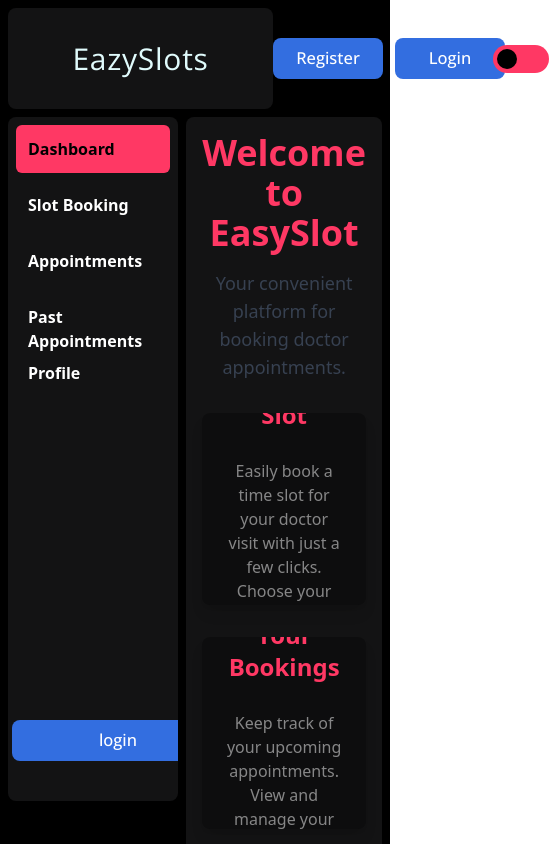
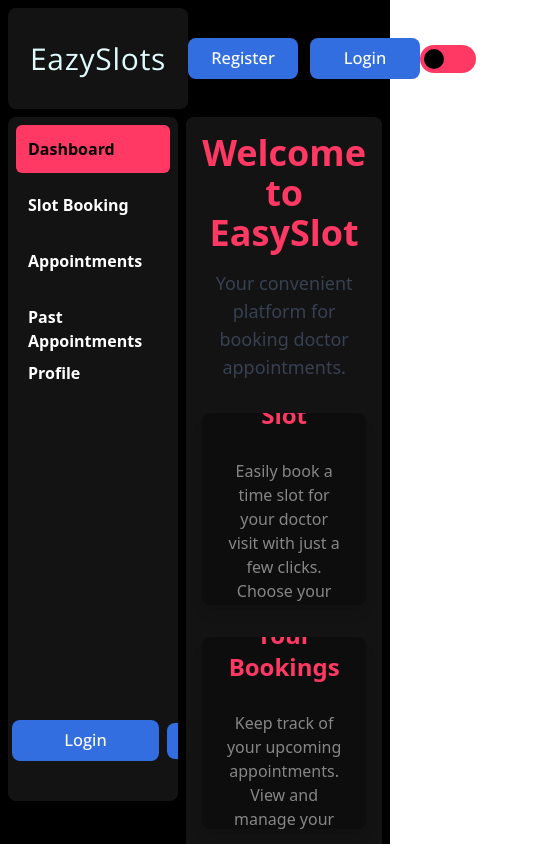
Before and after one commit to MB-077/Appointment-Booking, a React (Vite) app in the folder Frontend/: page / in a window 390 px wide. Shown: the top 844 px of the page, 549 px wide, since content can reach past the window. Built offline with nearby package versions, Linux system fonts and the light colour scheme; no server answers.

Commit message:
tried responsive design

```diff
--- a/Frontend/src/Components/Header.jsx
+++ b/Frontend/src/Components/Header.jsx
@@ -38,13 +38,15 @@ const Header = () => {
   return (
     <nav className={`flexRB  w-full h-[12vh] my-2 rounded-lg`}>
       <div className="flexRB h-full">
-        <div className=" flexR w-[265px] h-full text-n-7 text-[30px] font-openSans tracking-wide bg-n-11 rounded-lg dark:bg-white dark:text-black">
+        <div className=" flexR  h-full text-n-7 text-[30px] font-openSans tracking-wide bg-n-11 rounded-lg dark:bg-white dark:text-black xs:w-[180px] sm:w-[195px] md:w-[215px] lg:w-[240px] xl:w-[265px] xs-only:mr-2">
           EazySlots
         </div>
       </div>
       <div
         className={`${
-          user ? "w-[73%]" : "w-[57%]"
+          user
+            ? "xl:w-[73%] lg:w-[63%] md:w-[60%] sm:w-[53%] xs:w-[100%]"
+            : "w-[57%]"
         } bg-gradient h-[12vh] rounded-md`}
       >
         {user && !hideComponent ? (
@@ -65,7 +67,7 @@ const Header = () => {
         <CombinedButton handleClick={handleClick} handleClick2={handleClick2} />
       )}
 
-      <div className="relative right-3 text-[25px] text-n-4/80 cursor-pointer">
+      <div className="relative xl:right-3 lg:right-4 xs-only:absolute xs-only:right-4 xs-only:z-10 text-[25px] text-n-4/80 cursor-pointer">
         <Toggle />
       </div>
     </nav>
--- a/Frontend/src/Components/SideBar.jsx
+++ b/Frontend/src/Components/SideBar.jsx
@@ -22,7 +22,9 @@ const ButtonsCombined = ({ token, func, open, hideComponent }) => {
         className={` text-[16.5px] btnBlue`}
       >
         {open || hideComponent ? (
-          <div className="w-[180px]">{token ? "Logout" : "login"}</div>
+          <div className="xl:w-[180px] lg:w-[160px] md:w-[140px] sm:w-[135px] xs:w-[115px]">
+            {token ? "Logout" : "Login"}
+          </div>
         ) : (
           <CiLogout className="text-[20px]" />
         )}
@@ -80,8 +82,12 @@ const SideBar = ({ list }) => {
 
   return (
     <motion.div
-      className={`bg-n-11 h-[81vh] rounded-lg overflow-hidden relative dark:bg-white`}
-      animate={open || hideComponent ? { width: "350px" } : { width: "70px" }}
+      className={`bg-n-11 h-[81vh] rounded-lg overflow-hidden relative dark:bg-white `}
+      animate={
+        open || hideComponent
+          ? { width: ["70px", "300px", "350px"] }
+          : { width: ["50px", "60px", "70px"] }
+      }
       transition={{ duration: 0.5, ease: "easeInOut" }}
     >
       <div className={`transition-all duration-500 ease-in-out`}>
--- a/Frontend/src/Components/Toggle.jsx
+++ b/Frontend/src/Components/Toggle.jsx
@@ -15,10 +15,10 @@ const Toggle = () => {
     <div>
       <div
         onClick={handleClick}
-        className="w-14 h-7 flex items-center rounded-[15px] bg-n-5 dark:bg-white"
+        className="w-14 h-7 flex items-center rounded-[15px] bg-n-5 dark:bg-white xs-only:bg-n-8"
       >
         <motion.div
-          className="w-5 h-5 mx-1 rounded-full bg-n-8"
+          className="w-5 h-5 mx-1 rounded-full bg-n-8 xs-only:bg-n-5"
           animate={move ? { x: "27px" } : {}}
           transition={{ type: "spring", stiffness: 200 }}
           whileHover={{ scale: 1.1 }}
--- a/Frontend/tailwind.config.js
+++ b/Frontend/tailwind.config.js
@@ -11,10 +11,12 @@ export default {
   darkMode: "class",
   theme: {
     screens: {
-      sm: "640px",
-      md: "768px",
+      xs: "375px",
+      sm: "735px",
+      md: "858px",
       lg: "1024px",
-      xl: "1280px",
+      xl: "1350px",
+      "xs-only": { min: "400px", max: "735px" },
     },
     extend: {
       colors: {
```
Also changed, not shown: Frontend/src/Pages/SlotBook.jsx (+0 -19 lines), Frontend/src/Service/apiUtils.js (+0 -8 lines).
